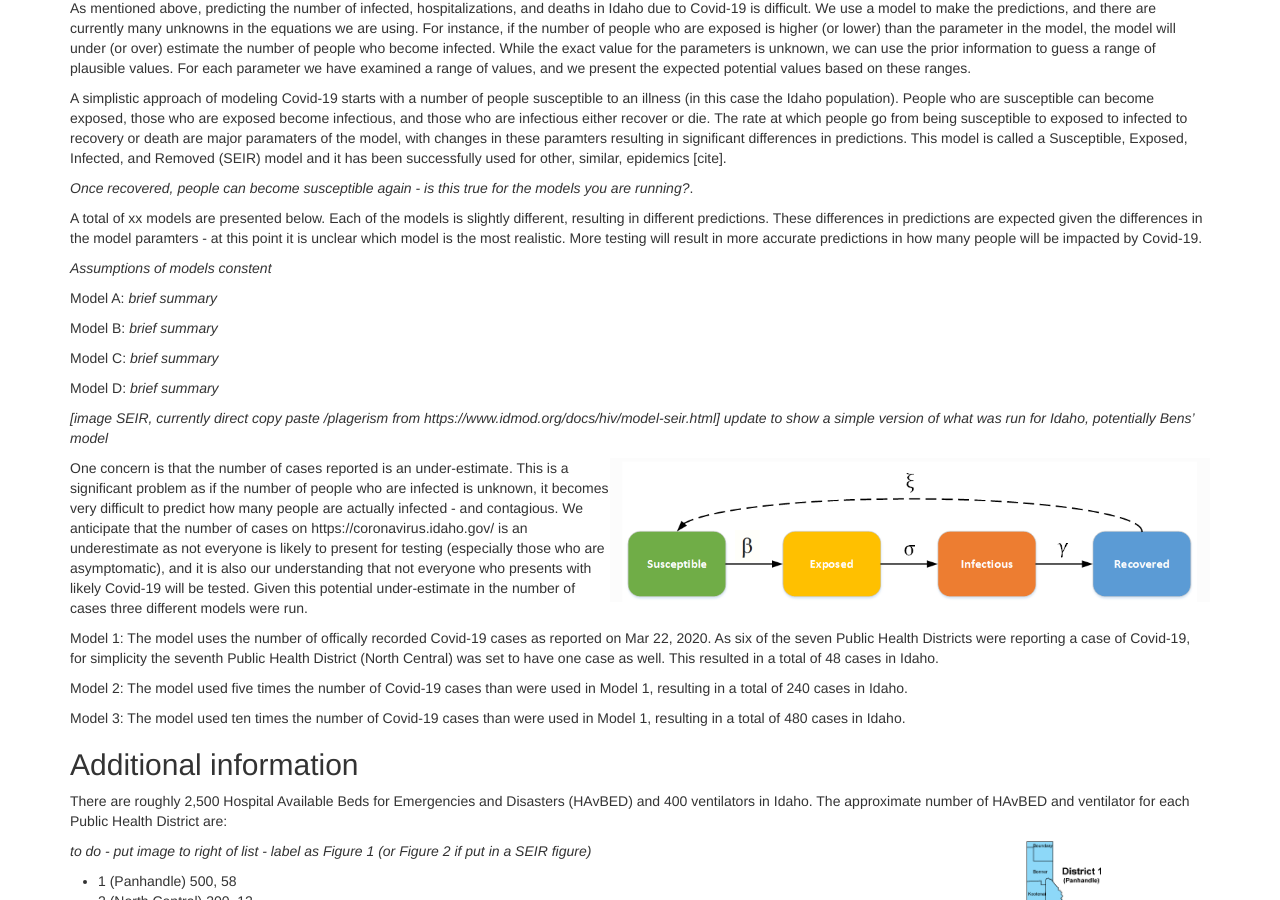
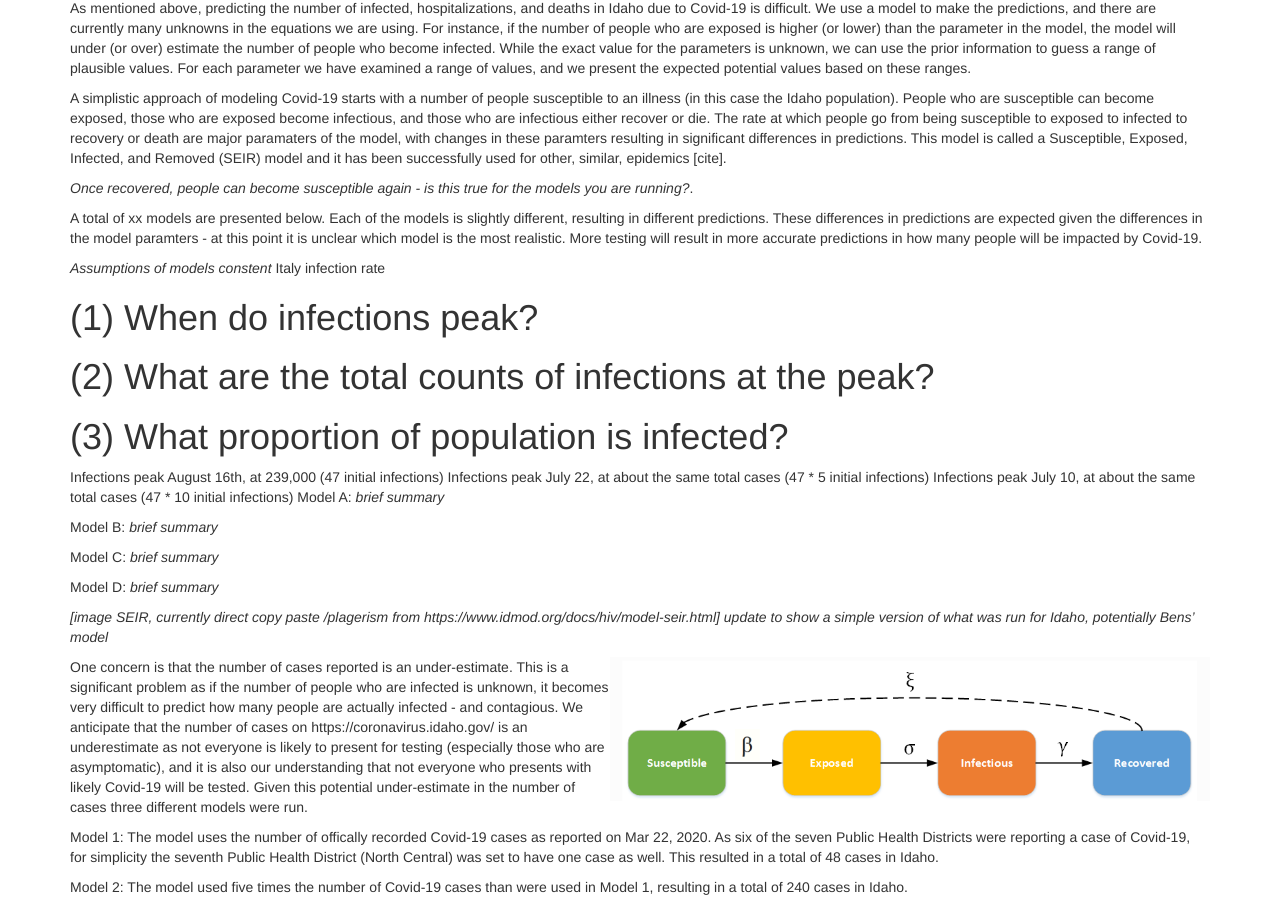
Before and after one commit to magbenji/summary, a Jekyll site: the page built from index.md, in a window 1280 px wide and 900 px high, scrolled down 401 px. Built offline with Jekyll 4.4.1, drawn with Linux system fonts in a browser that asks for light colours.

Commit message:
Update index.md

```diff
--- a/index.md
+++ b/index.md
@@ -27,8 +27,14 @@ A total of xx models are presented below. Each of the models is slightly differe
 These differences in predictions are expected given the differences in the model paramters - at this point it is unclear which model is the most realistic. More testing will result in more accurate predictions in how many people will be impacted by Covid-19.
 
 *Assumptions of models constent*
+Italy infection rate
+# (1) When do infections peak?
+# (2) What are the total counts of infections at the peak?
+# (3) What proportion of population is infected?
 
-
+Infections peak August 16th, at 239,000 (47 initial infections)
+Infections peak July 22, at about the same total cases (47 * 5 initial infections)
+Infections peak July 10, at about the same total cases (47 * 10 initial infections)
 Model A: *brief summary*
 
 Model B: *brief summary*
```
